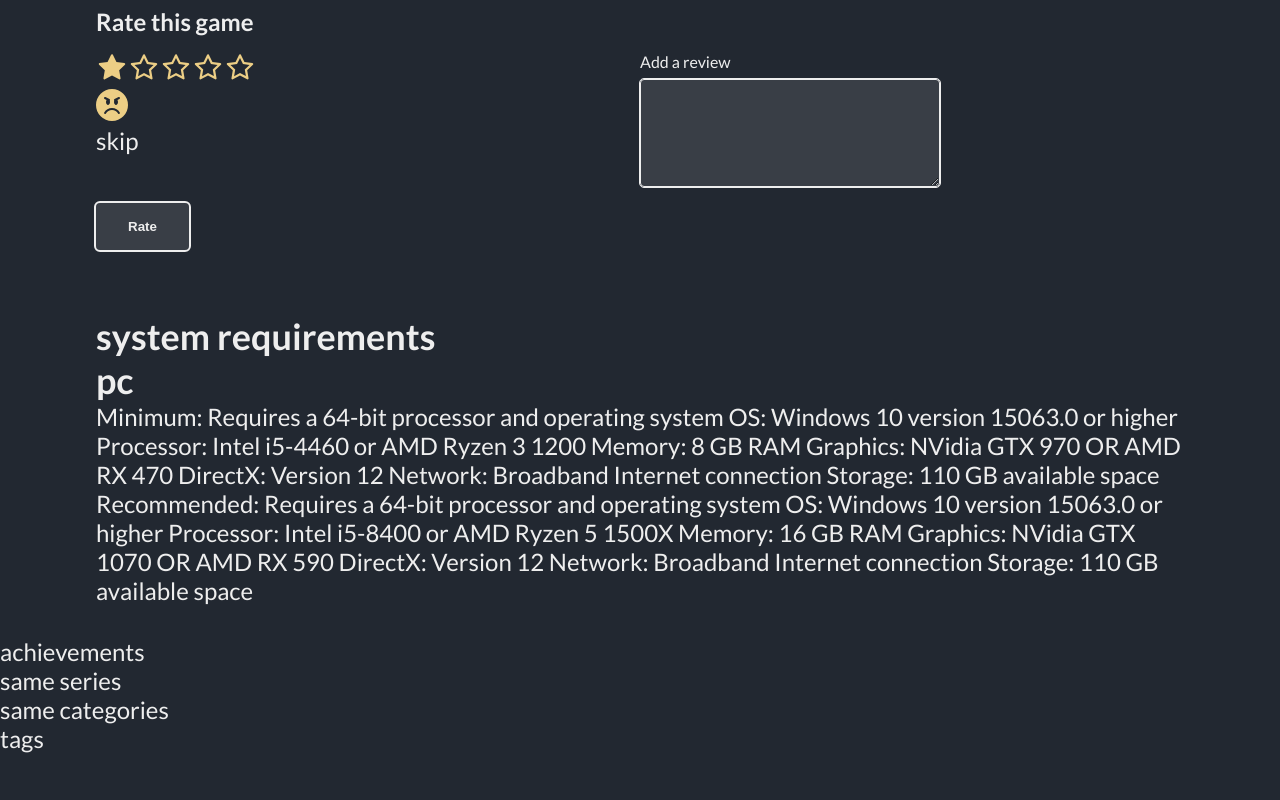
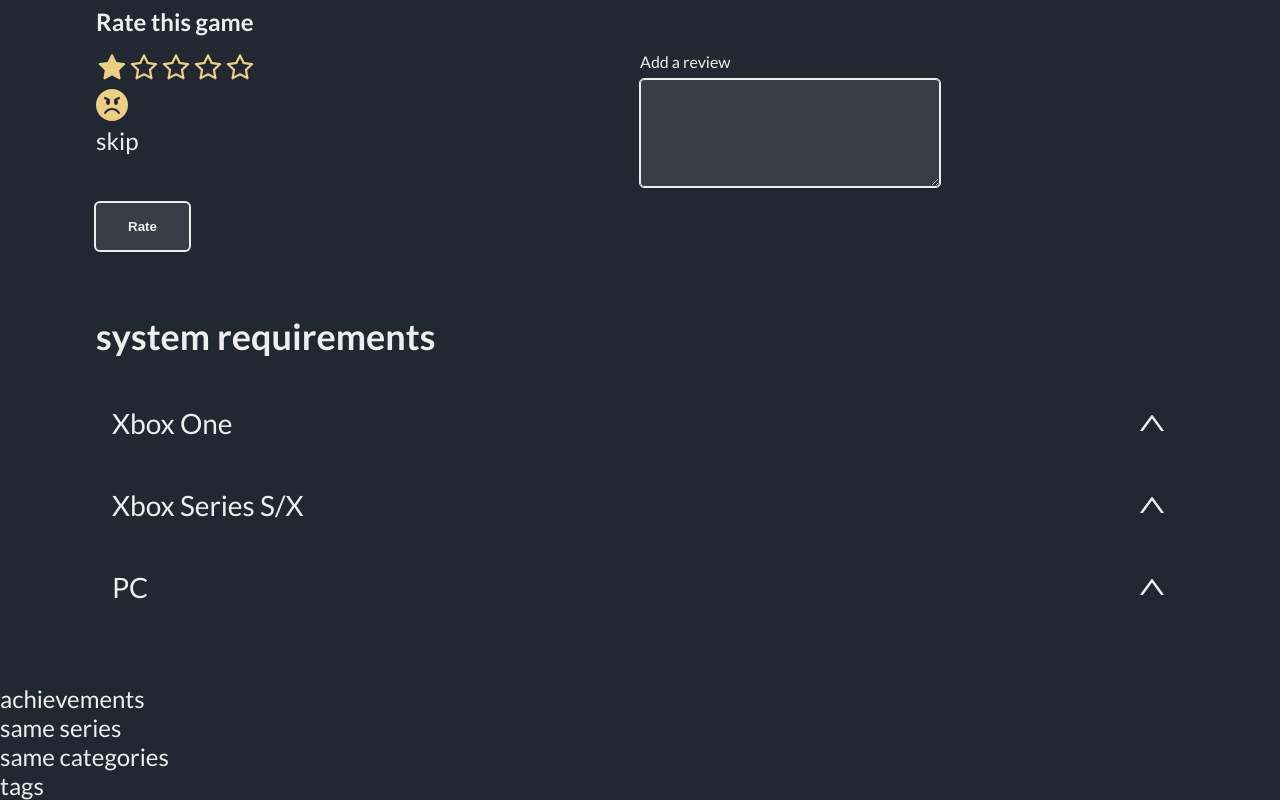
Before and after one commit to irvancolz/My-gamez, a Next.js app: page / in a window 1280 px wide. Shown: the part 1993-2793 px from the top of the page. Before the commit the page ends 2746 px from the top, so only its background shows below. Built offline with nearby package versions, Linux system fonts and the light colour scheme.

Commit message:
bug fixing on review and specification

```diff
--- a/components/AddRating/index.jsx
+++ b/components/AddRating/index.jsx
@@ -77,7 +77,7 @@
                         </div>
                     </div>
                     <div className={style.formGroup}>
-                        <label className={style.label} for="review">Add a review</label>
+                        <label className={style.label} htmlFor="review">Add a review</label>
                         <textarea
                             rows="5"
                             name='review'
--- a/components/Requirements/Requirements.module.css
+++ b/components/Requirements/Requirements.module.css
@@ -0,0 +1,3 @@
+.requirementsContainer{
+    margin-top: 2rem;
+}
--- a/components/Requirements/index.jsx
+++ b/components/Requirements/index.jsx
@@ -1,4 +1,5 @@
 import style from './Requirements.module.css';
+import RequirementsContent from '../RequirementsContent';
 
 export default function Requirements(){
 
@@ -52,14 +53,12 @@
     return(
         <section className={`container`}>
             <h1 className='title'>system requirements</h1>
-            <div className="requirementsHeader">
-                <div className={style.requirement}>
-                    <h3 className='title'>pc</h3>
-                    <div className="requirementDesc">
-                        <p>{requirement[2].requirements.minimum}</p>
-                        <p>{requirement[2].requirements.recommended}</p>
-                    </div>
-                </div>
+            <div className={style.requirementsContainer}>
+                {requirement.map((item, index)=>{
+                    return(
+                    <RequirementsContent content={item} key={index}/>
+                    )
+                })}
             </div>
         </section>
     )
--- /dev/null
+++ b/components/RequirementsContent/RequirementsContent.module.css
@@ -0,0 +1,36 @@
+.requirementHead{
+    display: flex;
+    justify-content: space-between;
+    align-items: center;
+    padding: 1rem;
+    transition: outline .2s ease-in-out;
+}
+.requirementHead:hover{
+    outline: 2px solid var(--text-col);
+}
+.requirementDesc{
+    padding: 0 2rem;
+    overflow: hidden;
+    font-size: 0px;
+    overflow: hidden;
+    transition: opacity .25s ease-in, font-size 1s ease-in-out;
+    opacity: 0;
+}
+.requirementDesc:hover,
+.requirementHead:hover ~ .requirementDesc{
+    opacity: 1;
+   font-size: 1.5rem;
+}
+.title{
+    font-size: 1.75rem;
+}
+.requirementHead:hover > .chevron{
+    transform: rotate(180deg);
+}
+.chevron{
+   font-size: 2rem;
+   transition: .5s ease-in-out;
+}
+.textContent{
+    margin-top: 1rem;
+}
--- /dev/null
+++ b/components/RequirementsContent/index.jsx
@@ -0,0 +1,18 @@
+import { useState } from 'react'
+import {AiOutlineDown, AiOutlineUp} from 'react-icons/ai'
+import style from './RequirementsContent.module.css'
+
+export default function RequirementsContent({content= {}}){
+    return(
+        <div className={style.requirement}>
+           <div className={style.requirementHead}>
+            <a href={`#${content.platform.slug}`} className={style.title}>{content.platform.name}</a>
+            <AiOutlineUp  className={style.chevron}/>
+           </div>
+           <div id={content.platform.slug} className={style.requirementDesc}>
+                <p className={style.textContent}>{content.requirements?.minimum}</p>
+                <p className={style.textContent}>{content.requirements?.recommended}</p>
+           </div>
+        </div>
+    )
+}
--- a/styles/globals.css
+++ b/styles/globals.css
@@ -11,7 +11,10 @@
   --red-bg-col: #FD5D5D;
   --gold-bg-col: #ECCE85;
 }
-html,
+html{
+  scroll-behavior: smooth;
+  scroll-padding-top: 10rem;
+}
 body {
   font-size: 1.5rem;
   padding: 0;
```
